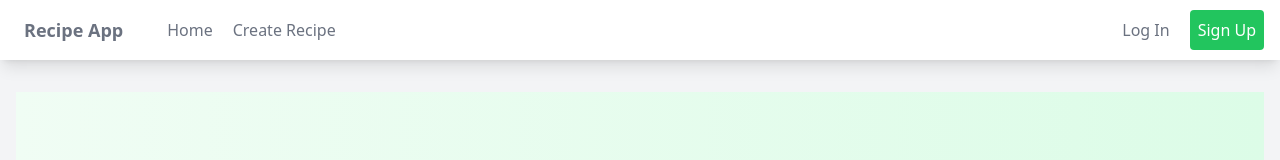
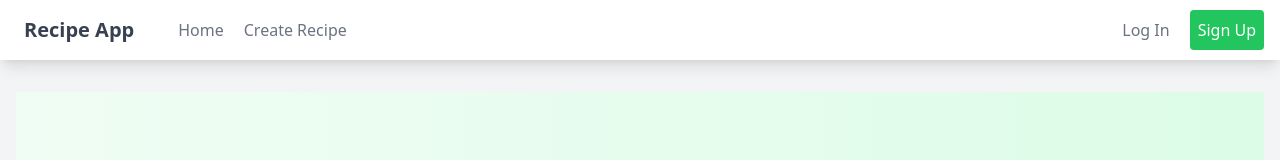
Before and after one commit to kasun020/recipe-app-0, a React (Vite) app in the folder frontend/: page / in a window 1280 px wide. Shown: the top 160 px of the page. Built offline with nearby package versions, Linux system fonts and the light colour scheme; no server answers.

Commit message:
Recipe app name changed

```diff
--- a/frontend/src/components/Navbar.jsx
+++ b/frontend/src/components/Navbar.jsx
@@ -8,7 +8,7 @@ function Navbar() {
           <div className="flex space-x-7">
             <div>
               <Link to="/" className="flex items-center py-4 px-2">
-                <span className="font-semibold text-gray-500 text-lg">
+                <span className="font-bold text-gray-700 text-xl">
                   Recipe App
                 </span>
               </Link>
```
